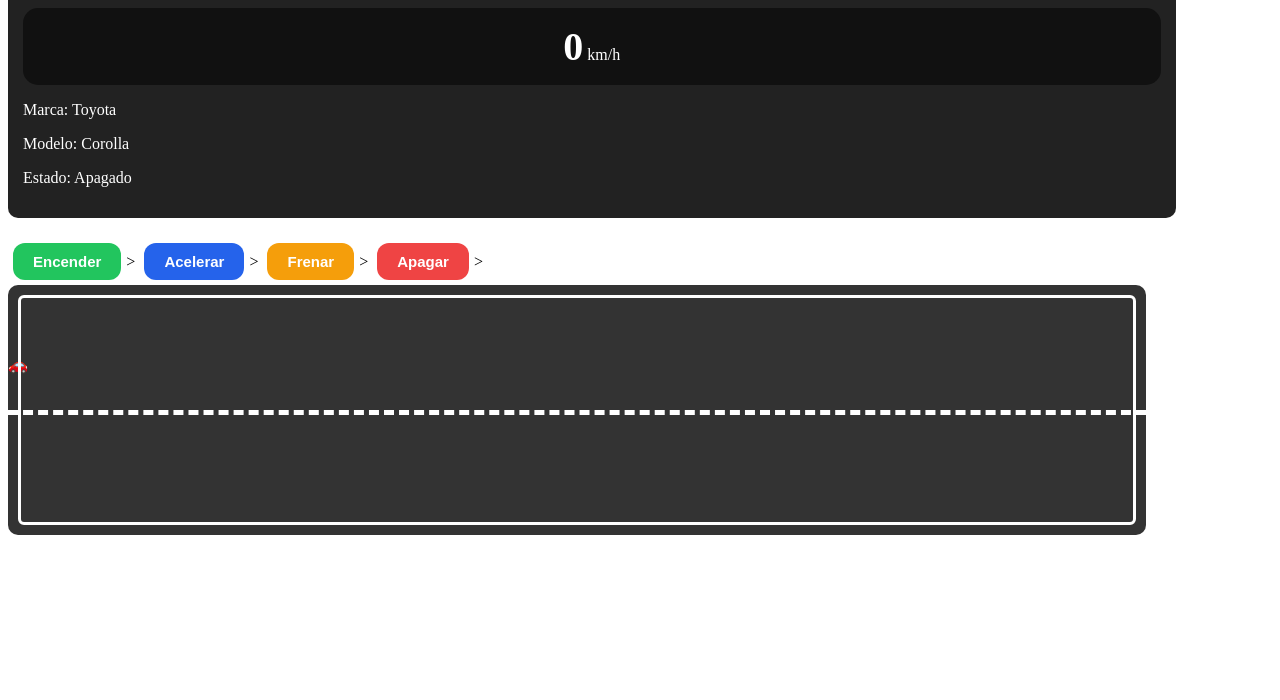
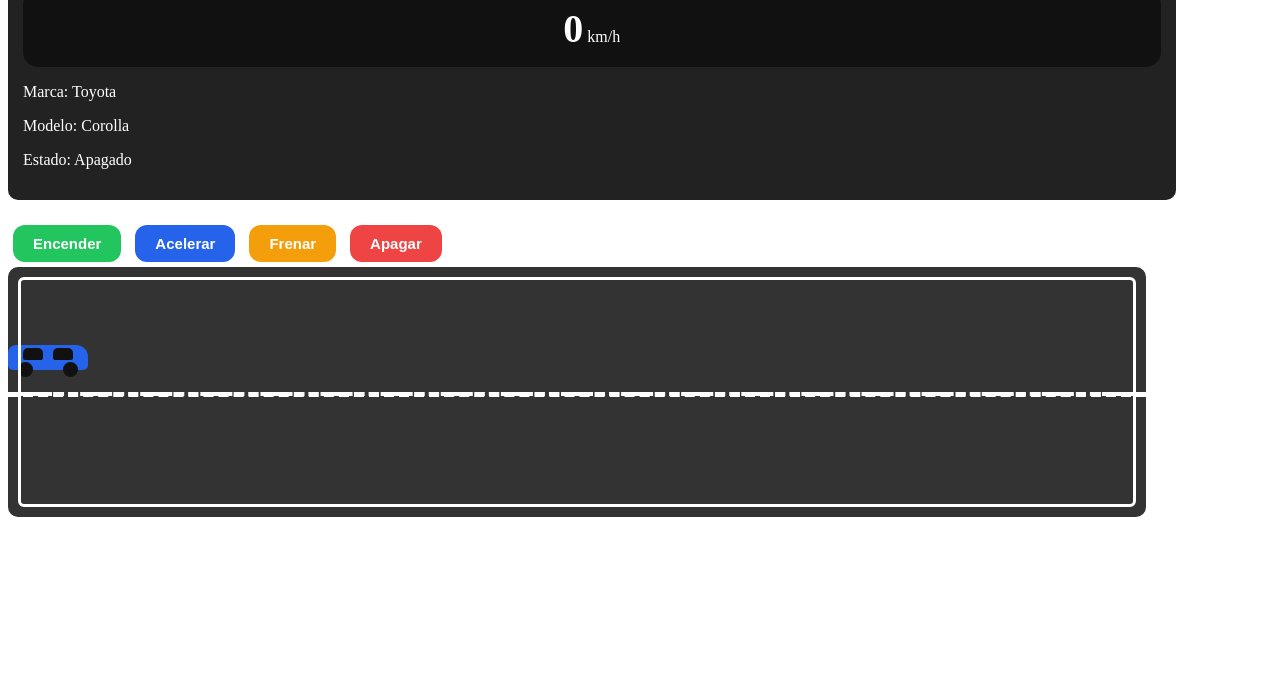
Before and after one commit to alexandroluisg/MiniCar, a plain HTML site: page index.html in a window 1280 px wide. Shown: the part 100-800 px from the top of the page. Drawn offline with Linux system fonts and the light colour scheme.

Commit message:
Agrega modelo visual del carro

```diff
--- a/css/style.css
+++ b/css/style.css
@@ -2,8 +2,8 @@
     width: 90%;
     height: 250px;
     background-color: #333;
-    position:relative;
-    overflow:hidden;
+    position: relative;
+    overflow: hidden;
     border-radius: 10px;
 }
 
@@ -30,10 +30,57 @@
 
 
 #carro {
-    position:absolute;
+    position: absolute;
     left: 0px;
     top: 70px;
+    width: 80px;
+    height: 80px;
     transition: left 0.1s linear;
+}
+
+.carroceria {
+    position: absolute;
+    width: 80px;
+    height: 25px;
+    top: 8px;
+    background-color: #2563eb;
+    border-radius: 8px 12px 5px 5px;
+}
+
+.ventana {
+    position: absolute;
+    width: 20px;
+    height: 12px;
+    top: 3px;
+    background-color: #111;
+    border-radius: 5px 5px 2px 2px;
+}
+
+.ventana-izquierda {
+    left: 15px;
+}
+
+.ventana-derecha {
+    right: 15px;
+}
+
+.rueda {
+    position: absolute;
+    width: 15px;
+    height: 15px;
+    left: auto;
+    right: auto;
+    top: 25px;
+    background-color: #111;
+    border-radius: 50%;
+}
+
+.rueda-izquierda {
+    left: 10px;
+}
+
+.rueda-derecha {
+    right: 10px;
 }
 
 #panel {
@@ -51,7 +98,7 @@
     border: none;
     border-radius: 12px;
     background-color: #2563eb;
-    color:white;
+    color: white;
     font-size: 15px;
     font-weight: bold;
     cursor: pointer;
@@ -95,3 +142,11 @@
 #velocimetro small {
     font-size: 16px;
 }
+
+#lineaCarril {
+    position: absolute;
+    top: 50%;
+    left: 0;
+    width: 100%;
+    border-top: 4px dashed white;
+}
--- a/index.html
+++ b/index.html
@@ -1,7 +1,8 @@
 <!DOCTYPE html>
 <html>
+
 <head>
-        <tittle>Mini Car</tittle>
+    <title>Mini Car</title>
     <link rel="stylesheet" href="css/style.css">
 </head>
 
@@ -21,16 +22,25 @@
     </div>
 
 
-        <button id="btnEncender" class="btn-encender">Encender</button>>
-        <button id="btnAcelerar" class="btn-acelerar">Acelerar</button>>
-        <button id="btnFrenar" class="btn-frenar">Frenar</button>>
-        <button id="btnApagar" class="btn-apagar">Apagar</button>>
+    <button id="btnEncender" class="btn-encender">Encender</button>
+    <button id="btnAcelerar" class="btn-acelerar">Acelerar</button>
+    <button id="btnFrenar" class="btn-frenar">Frenar</button>
+    <button id="btnApagar" class="btn-apagar">Apagar</button>
 
 
     <div id="carretera">
-            <div id="carro">🚗</div>
+        <div id="lineaCarril"></div>
+        <div id="carro">
+            <div class="carroceria">
+                <div class="ventana ventana-izquierda"></div>
+                <div class="ventana ventana-derecha"></div>
+            </div>
+            <div class="rueda rueda-izquierda"></div>
+            <div class="rueda rueda-derecha"></div>
+        </div>
     </div>
 
     <script src="js/script.js"></script>
 </body>
+
 </html>
```
Lines whose indentation alone changed are shown as unchanged.
